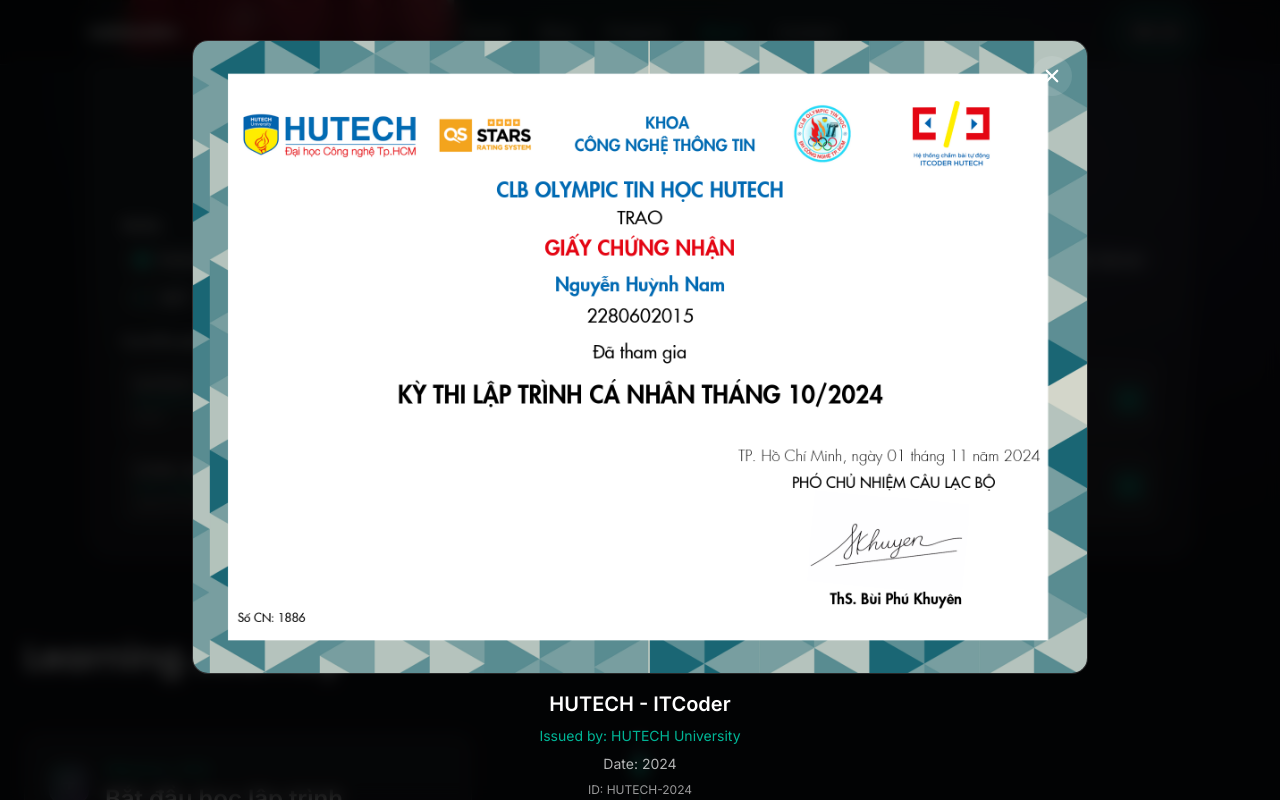
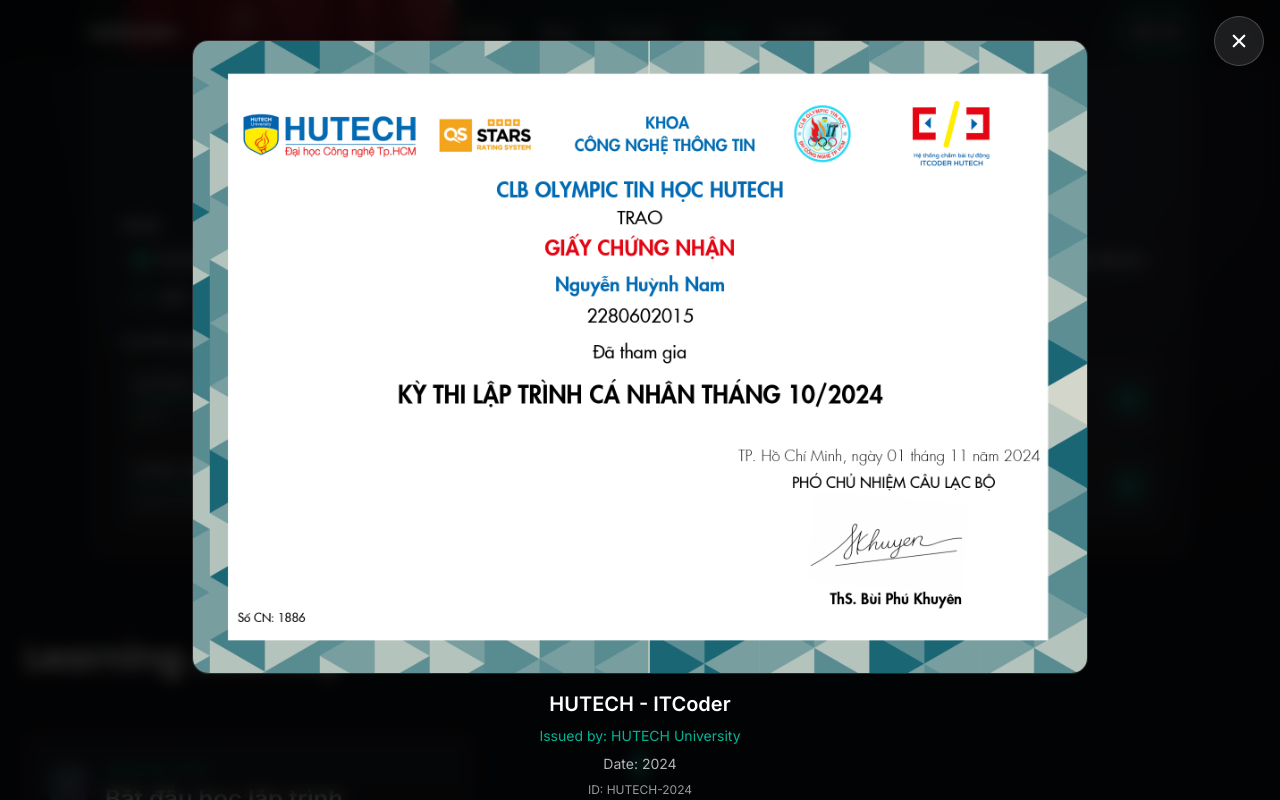
Before and after one commit to natwodev/code-journey-blog, a React (Vite) app: page /about in a window 1280 px wide. Both pictures are taken after a click on the button 606 px from the left and 400 px from the top of the page. Built offline with nearby package versions, Linux system fonts and the light colour scheme; no server answers.

Commit message:
update77

```diff
--- a/src/components/common/CertificateModal.tsx
+++ b/src/components/common/CertificateModal.tsx
@@ -22,6 +22,15 @@
           className="fixed inset-0 z-50 flex items-center justify-center p-4 bg-black/80 backdrop-blur-sm"
           onClick={onClose}
         >
+          {/* Close button - positioned at the very top right of the entire modal */}
+          <button
+            onClick={onClose}
+            className="absolute top-4 right-4 z-20 p-3 rounded-full bg-white/10 hover:bg-white/20 transition-colors border border-white/20"
+            aria-label="Đóng"
+          >
+            <IoClose className="w-6 h-6 text-white" />
+          </button>
+
           <motion.div
             initial={{ scale: 0.8, opacity: 0 }}
             animate={{ scale: 1, opacity: 1 }}
@@ -30,15 +39,6 @@
             className="relative max-w-4xl max-h-[90vh] w-full"
             onClick={(e) => e.stopPropagation()}
           >
-            {/* Close button */}
-            <button
-              onClick={onClose}
-              className="absolute top-4 right-4 z-10 p-2 rounded-full bg-white/10 hover:bg-white/20 transition-colors"
-              aria-label="Đóng"
-            >
-              <IoClose className="w-6 h-6 text-white" />
-            </button>
-
             {/* Image container */}
             <div className="relative rounded-2xl overflow-hidden bg-white/5 border border-white/10">
               <img
```
